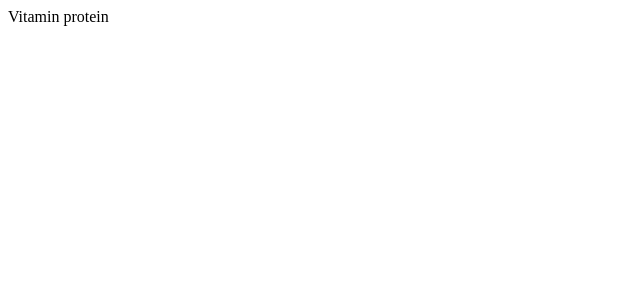
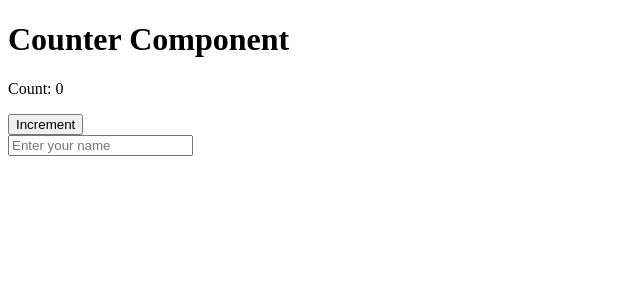
Before and after one commit to kirandash/nextjs-production-infrastructure, a Next.js app in the folder my-first-next-app/: page /04-2-ut-jest-client-component in a window 1280 px wide. Shown: the top 300 px of the page, without its empty margins (0-640 px from the left). Built offline with nearby package versions, Linux system fonts and the light colour scheme.

Commit message:
4.2 unit testing react client components

```diff
--- a/my-first-next-app/src/app/(04-unit-testing-jest)/04-2-ut-jest-client-component/page.tsx
+++ b/my-first-next-app/src/app/(04-unit-testing-jest)/04-2-ut-jest-client-component/page.tsx
@@ -1,10 +1,47 @@
 'use client';
 
-import React from 'react';
+import React, { useState } from 'react';
 
-// RSC: React Client Component
 const UnitTestingJest02 = () => {
-  return <div>Vitamin protein</div>;
+  const [count, setCount] = useState(0);
+  const [name, setName] = useState('');
+
+  const handleIncrement = () => {
+    setCount((prev) => prev + 1);
+  };
+
+  const handleNameChange = (e: React.ChangeEvent<HTMLInputElement>) => {
+    setName(e.target.value);
+  };
+
+  return (
+    <div className="p-4">
+      <h1 data-testid="counter-title">Counter Component</h1>
+
+      <div className="my-4">
+        <p data-testid="count-display">Count: {count}</p>
+        <button
+          data-testid="increment-button"
+          onClick={handleIncrement}
+          className="bg-blue-500 text-white px-4 py-2 rounded"
+        >
+          Increment
+        </button>
+      </div>
+
+      <div className="my-4">
+        <input
+          type="text"
+          value={name}
+          onChange={handleNameChange}
+          placeholder="Enter your name"
+          data-testid="name-input"
+          className="border p-2 rounded"
+        />
+        {name && <p data-testid="greeting">Hello, {name}!</p>}
+      </div>
+    </div>
+  );
 };
 
 export default UnitTestingJest02;
```
Also changed, not shown: 2 other files (tests, documents, lock files or other folders).
